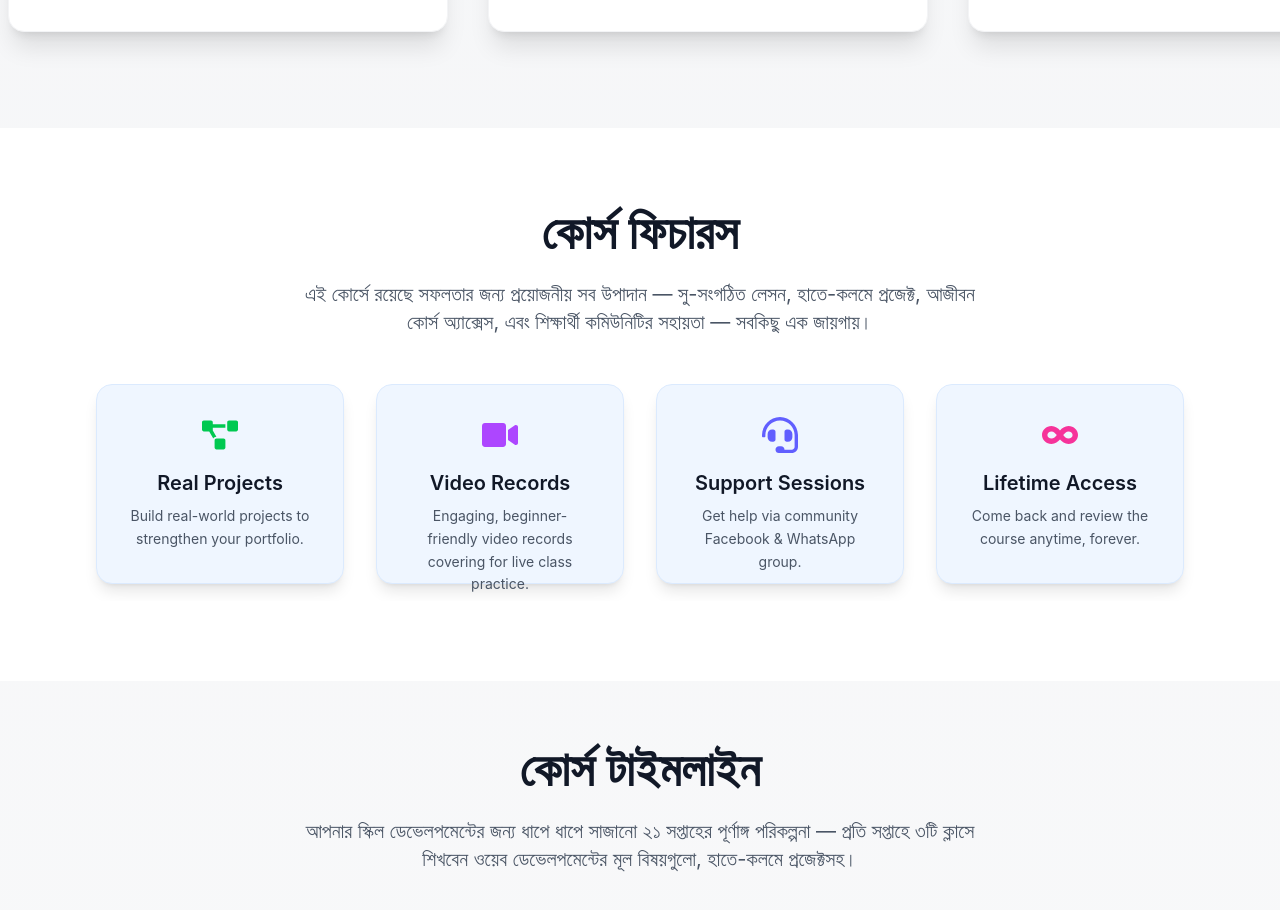
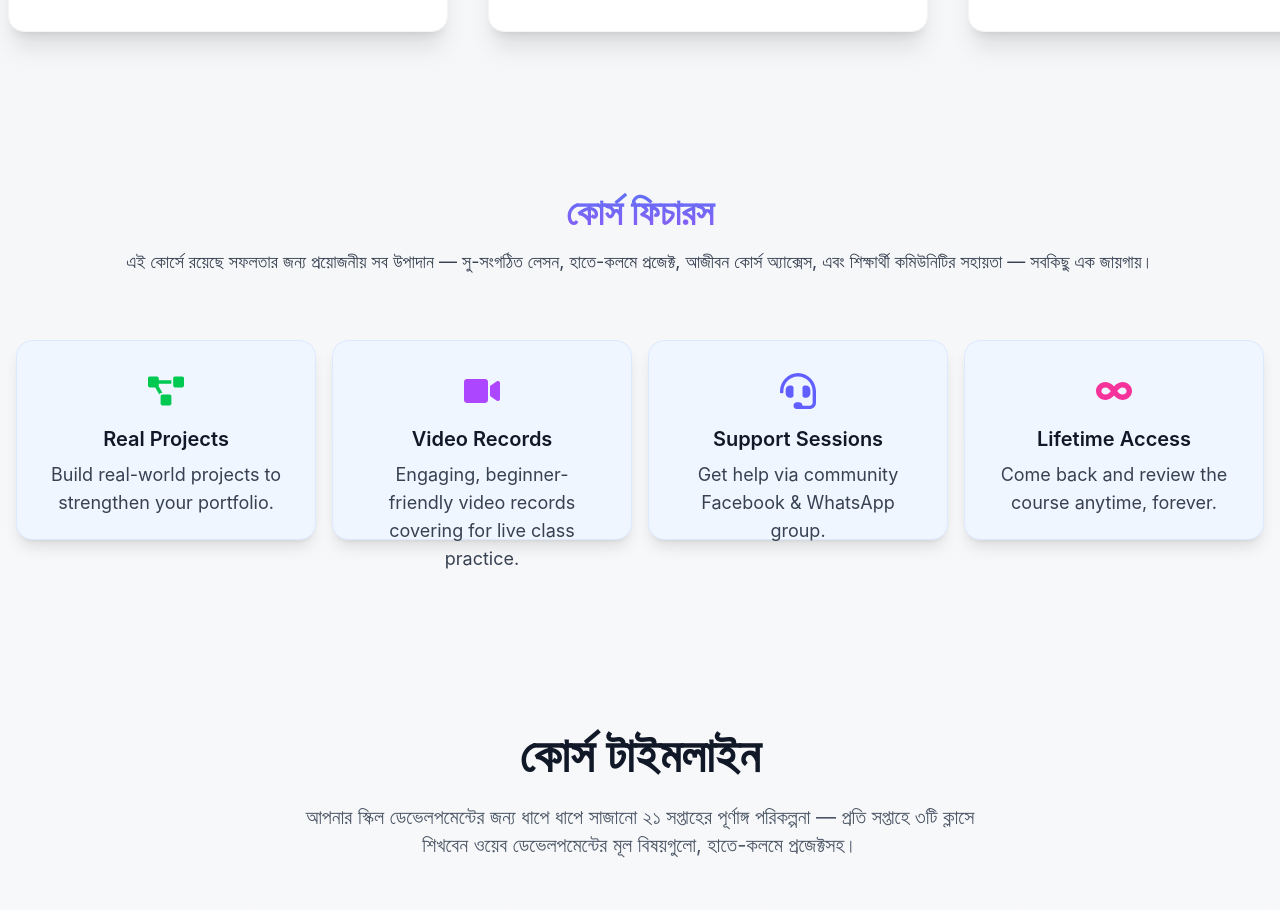
Before and after one commit to ratSparrow/code-school-next, a React (Vite) app: page / in a window 1280 px wide. Shown: the part 1580-2490 px from the top of the page. Built offline with nearby package versions, Linux system fonts and the light colour scheme.

Commit message:
Updated:Course featues

```diff
--- a/src/components/home/CourseFeatures.jsx
+++ b/src/components/home/CourseFeatures.jsx
@@ -1,85 +1,31 @@
 import React from "react";
 import { FaClock, FaVideo, FaProjectDiagram, FaChalkboardTeacher, FaCertificate, FaInfinity, FaHeadset } from "react-icons/fa";
 import Slider from "react-slick";
+import { features } from "../../utilities/fakeData";
+import { courseFeatureSettings } from "../../elements/SlickSettings";
 
 export default function CourseFeatures() {
-    const settings = {
-        dots: false,
-        infinite: true,
-        speed: 600,
-        slidesToShow: 4,
-        slidesToScroll: 1,
-        arrows: false,
-        autoplay: true,
-        responsive: [
-            {
-                breakpoint: 1024,
-                settings: {
-                    slidesToShow: 1,
-                },
-            },
-        ],
-    };
-    const features = [
-        {
-            icon: <FaClock className="text-blue-600 text-4xl group-hover:scale-110 transition-transform duration-300" />,
-            title: "150 Days Duration",
-            description: "Structured over 150 days with weekly goals and checkpoints."
-        },
-        {
-            icon: <FaChalkboardTeacher className="text-yellow-500 text-4xl group-hover:scale-110 transition-transform duration-300" />,
-            title: "Live Sessions",
-            description: "Weekly Q&A and support sessions with the instructor."
-        },
-        {
-            icon: <FaProjectDiagram className="text-green-500 text-4xl group-hover:scale-110 transition-transform duration-300" />,
-            title: "Real Projects",
-            description: "Build real-world projects to strengthen your portfolio."
-        },
-
-        {
-            icon: <FaVideo className="text-purple-500 text-4xl group-hover:scale-110 transition-transform duration-300" />,
-            title: "Video Records",
-            description: "Engaging, beginner-friendly video records covering for live class practice."
-        },
-        {
-            icon: <FaHeadset className="text-indigo-500 text-4xl group-hover:scale-110 transition-transform duration-300" />,
-            title: "Support Sessions",
-            description: "Get help via community Facebook & WhatsApp group."
-        },
-        {
-            icon: <FaInfinity className="text-pink-500 text-4xl group-hover:scale-110 transition-transform duration-300" />,
-            title: "Lifetime Access",
-            description: "Come back and review the course anytime, forever."
-        },
-        {
-            icon: <FaCertificate className="text-red-500 text-4xl group-hover:scale-110 transition-transform duration-300" />,
-            title: "Certificate of Completion",
-            description: "Receive a professional certificate after finishing the course."
-        },
-
-    ];
 
     return (
-        <section id="features" className="bg-white py-20 px-6 md:px-20 text-center">
-            <h2 className="text-3xl md:text-5xl font-extrabold text-gray-800 mb-6">
+        <section id="features" className="text-center mx-2 py-0 md:py-8">
+            <h2 className="text-2xl md:text-4xl font-bold mb-2 md:mb-4 pt-4 md:pt-8 gradient-text-primary">
                 কোর্স ফিচারস
             </h2>
-            <p className="text-lg md:text-xl text-gray-600 mb-12 max-w-2xl mx-auto">
+            <p className="text-sm md:text-lg color-accent mx-2">
                 এই কোর্সে রয়েছে সফলতার জন্য প্রয়োজনীয় সব উপাদান —
                 সু-সংগঠিত লেসন, হাতে-কলমে প্রজেক্ট, আজীবন কোর্স অ্যাক্সেস,
                 এবং শিক্ষার্থী কমিউনিটির সহায়তা — সবকিছু এক জায়গায়।
             </p>
-            <div className="">
-                <Slider {...settings}>
+            <div className="py-8 md:py-16">
+                <Slider {...courseFeatureSettings}>
                     {features.map((feature, index) => (
-                        <div key={index} className="px-4">
+                        <div key={index} className="px-2">
                             <div className="bg-blue-50 rounded-2xl shadow-lg p-8 hover:shadow-2xl transition-all duration-300 border border-blue-100 hover:border-blue-300 h-[200px]">
                                 <div className="mb-4 flex justify-center">
                                     {feature.icon}
                                 </div>
-                                <h3 className="text-xl font-semibold text-gray-800 mb-2">{feature.title}</h3>
-                                <p className="text-gray-600 text-sm leading-relaxed">{feature.description}</p>
+                                <h3 className="color-heading text-lg md:text-xl font-semibold mb-2">{feature.title}</h3>
+                                <p className="color-accent text-sm md:text-lg">{feature.description}</p>
                             </div>
                         </div>
                     ))}
--- a/src/elements/SlickSettings.js
+++ b/src/elements/SlickSettings.js
@@ -16,3 +16,20 @@
 
         ],
     };
+       export const courseFeatureSettings = {
+        dots: false,
+        infinite: true,
+        speed: 600,
+        slidesToShow: 4,
+        slidesToScroll: 1,
+        arrows: false,
+        autoplay: true,
+        responsive: [
+            {
+                breakpoint: 1024,
+                settings: {
+                    slidesToShow: 1,
+                },
+            },
+        ],
+    };
--- a/src/utilities/fakeData.jsx
+++ b/src/utilities/fakeData.jsx
@@ -9,6 +9,7 @@ import { IoLogoNodejs } from "react-icons/io";
 import { RiTailwindCssFill } from "react-icons/ri";
 import { SiMui } from "react-icons/si";
 import { TbBrandFigma } from "react-icons/tb";
+import { FaClock, FaVideo, FaProjectDiagram, FaChalkboardTeacher, FaCertificate, FaInfinity, FaHeadset } from "react-icons/fa";
 
 
 export const courseCurriculum = [
@@ -140,7 +141,7 @@ export const courseCurriculum = [
   },
 ];
 
-export  const whatYouLearnTopics = [
+export const whatYouLearnTopics = [
   { icon: <FaHtml5 className="text-orange-500 text-6xl transition-transform duration-300 group-hover:scale-125" />, label: "HTML5" },
   { icon: <FaCss3Alt className="text-blue-500 text-6xl transition-transform duration-300 group-hover:scale-125" />, label: "CSS3" },
   { icon: <TbBrandFigma className="text-blue-500 text-6xl transition-transform duration-300 group-hover:scale-125" />, label: "Figma to HTML" },
@@ -254,7 +255,7 @@ export const projectSyllabus = [
 ];
 
 
-export  const audience = [
+export const audience = [
   {
     icon: <FaUserGraduate className="text-indigo-500 text-5xl group-hover:scale-110 transition-transform duration-300" />,
     title: "সম্পূর্ণ নতুনদের জন্য",
@@ -271,3 +272,43 @@ export  const audience = [
     description: "এই কোর্সটি তৈরি হয়েছে বিশেষভাবে বাংলাদেশের শিক্ষার্থীদের কথা মাথায় রেখে — যেন আপনি সহজ ভাষায়, স্বাচ্ছন্দ্যে শিখতে পারেন।"
   }
 ];
+
+export const features = [
+  {
+    icon: <FaClock className="text-blue-600 text-4xl group-hover:scale-110 transition-transform duration-300" />,
+    title: "150 Days Duration",
+    description: "Structured over 150 days with weekly goals and checkpoints."
+  },
+  {
+    icon: <FaChalkboardTeacher className="text-yellow-500 text-4xl group-hover:scale-110 transition-transform duration-300" />,
+    title: "Live Sessions",
+    description: "Weekly Q&A and support sessions with the instructor."
+  },
+  {
+    icon: <FaProjectDiagram className="text-green-500 text-4xl group-hover:scale-110 transition-transform duration-300" />,
+    title: "Real Projects",
+    description: "Build real-world projects to strengthen your portfolio."
+  },
+
+  {
+    icon: <FaVideo className="text-purple-500 text-4xl group-hover:scale-110 transition-transform duration-300" />,
+    title: "Video Records",
+    description: "Engaging, beginner-friendly video records covering for live class practice."
+  },
+  {
+    icon: <FaHeadset className="text-indigo-500 text-4xl group-hover:scale-110 transition-transform duration-300" />,
+    title: "Support Sessions",
+    description: "Get help via community Facebook & WhatsApp group."
+  },
+  {
+    icon: <FaInfinity className="text-pink-500 text-4xl group-hover:scale-110 transition-transform duration-300" />,
+    title: "Lifetime Access",
+    description: "Come back and review the course anytime, forever."
+  },
+  {
+    icon: <FaCertificate className="text-red-500 text-4xl group-hover:scale-110 transition-transform duration-300" />,
+    title: "Certificate of Completion",
+    description: "Receive a professional certificate after finishing the course."
+  },
+
+];
```
Lines whose indentation alone changed are shown as unchanged.
